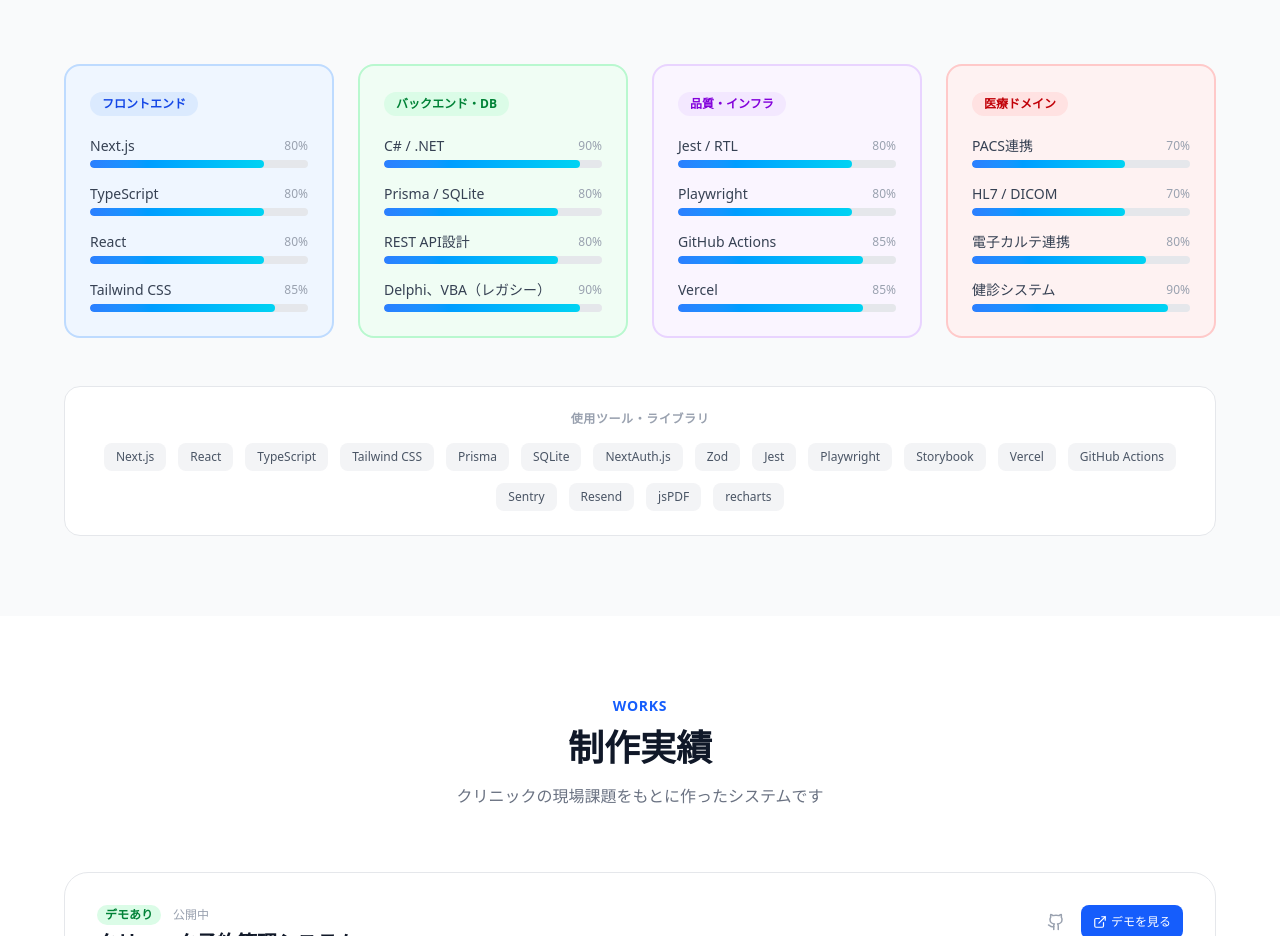
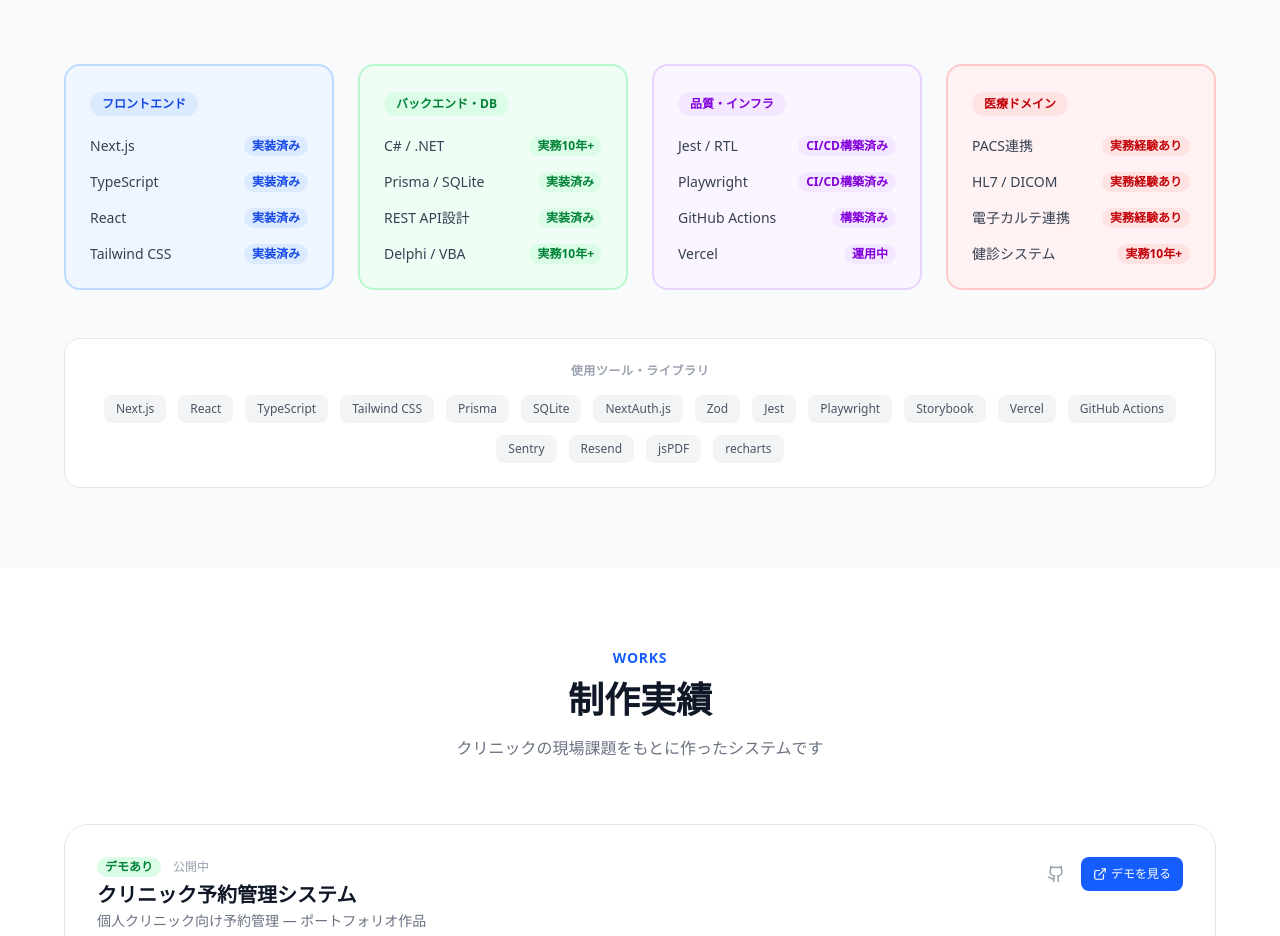
Before and after one commit to KaNaHiRi/portfolio, a Next.js app: page / in a window 1280 px wide. Shown: the part 1700-2636 px from the top of the page. Built offline with nearby package versions, Linux system fonts and the light colour scheme.

Commit message:
fix: スキルのパーセンテージバーをバッジ表示に変更

```diff
--- a/app/components/SkillsSection.tsx
+++ b/app/components/SkillsSection.tsx
@@ -3,66 +3,59 @@
     category: 'フロントエンド',
     color: 'border-blue-200 bg-blue-50',
     headerColor: 'text-blue-700 bg-blue-100',
+    badgeColor: 'bg-blue-100 text-blue-700',
     skills: [
-      { name: 'Next.js', level: 80 },
-      { name: 'TypeScript', level: 80},
-      { name: 'React', level: 80 },
-      { name: 'Tailwind CSS', level: 85 },
+      { name: 'Next.js', badge: '実装済み' },
+      { name: 'TypeScript', badge: '実装済み' },
+      { name: 'React', badge: '実装済み' },
+      { name: 'Tailwind CSS', badge: '実装済み' },
     ],
   },
   {
     category: 'バックエンド・DB',
     color: 'border-green-200 bg-green-50',
     headerColor: 'text-green-700 bg-green-100',
+    badgeColor: 'bg-green-100 text-green-700',
     skills: [
-      { name: 'C# / .NET', level: 90 },
-      { name: 'Prisma / SQLite', level: 80 },
-      { name: 'REST API設計', level: 80 },
-      { name: 'Delphi、VBA（レガシー）', level: 90 },
+      { name: 'C# / .NET', badge: '実務10年+' },
+      { name: 'Prisma / SQLite', badge: '実装済み' },
+      { name: 'REST API設計', badge: '実装済み' },
+      { name: 'Delphi / VBA', badge: '実務10年+' },
     ],
   },
   {
     category: '品質・インフラ',
     color: 'border-purple-200 bg-purple-50',
     headerColor: 'text-purple-700 bg-purple-100',
+    badgeColor: 'bg-purple-100 text-purple-700',
     skills: [
-      { name: 'Jest / RTL', level: 80 },
-      { name: 'Playwright', level: 80 },
-      { name: 'GitHub Actions', level: 85 },
-      { name: 'Vercel', level: 85 },
+      { name: 'Jest / RTL', badge: 'CI/CD構築済み' },
+      { name: 'Playwright', badge: 'CI/CD構築済み' },
+      { name: 'GitHub Actions', badge: '構築済み' },
+      { name: 'Vercel', badge: '運用中' },
     ],
   },
   {
     category: '医療ドメイン',
     color: 'border-red-200 bg-red-50',
     headerColor: 'text-red-700 bg-red-100',
+    badgeColor: 'bg-red-100 text-red-700',
     skills: [
-      { name: 'PACS連携', level: 70 },
-      { name: 'HL7 / DICOM', level: 70 },
-      { name: '電子カルテ連携', level: 80 },
-      { name: '健診システム', level: 90 },
+      { name: 'PACS連携', badge: '実務経験あり' },
+      { name: 'HL7 / DICOM', badge: '実務経験あり' },
+      { name: '電子カルテ連携', badge: '実務経験あり' },
+      { name: '健診システム', badge: '実務10年+' },
     ],
   },
 ];
 
-function SkillBar({ name, level }: { name: string; level: number }) {
+function SkillBadge({ name, badge, badgeColor }: { name: string; badge: string; badgeColor: string }) {
   return (
-    <div className="space-y-1">
-      <div className="flex justify-between items-center">
-        <span className="text-sm font-medium text-gray-700">{name}</span>
-        <span className="text-xs text-gray-400">{level}%</span>
-      </div>
-      <div className="h-2 bg-gray-200 rounded-full overflow-hidden">
-        <div
-          className="h-full bg-gradient-to-r from-blue-500 to-cyan-400 rounded-full"
-          style={{ width: `${level}%` }}
-          role="progressbar"
-          aria-valuenow={level}
-          aria-valuemin={0}
-          aria-valuemax={100}
-          aria-label={`${name}: ${level}%`}
-        />
-      </div>
+    <div className="flex items-center justify-between gap-2">
+      <span className="text-sm font-medium text-gray-700">{name}</span>
+      <span className={`text-xs font-semibold px-2 py-0.5 rounded-full whitespace-nowrap ${badgeColor}`}>
+        {badge}
+      </span>
     </div>
   );
 }
@@ -87,7 +80,7 @@
               </div>
               <div className="space-y-4">
                 {cat.skills.map((skill) => (
-                  <SkillBar key={skill.name} name={skill.name} level={skill.level} />
+                  <SkillBadge key={skill.name} name={skill.name} badge={skill.badge} badgeColor={cat.badgeColor} />
                 ))}
               </div>
             </div>
```
